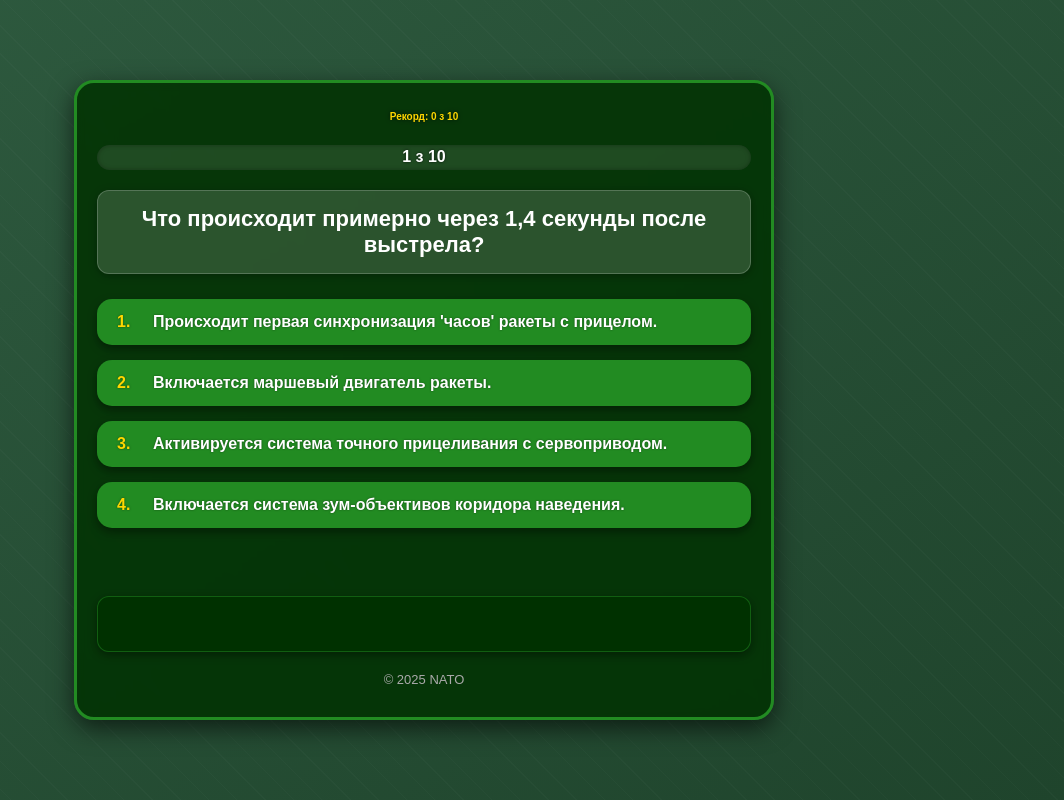
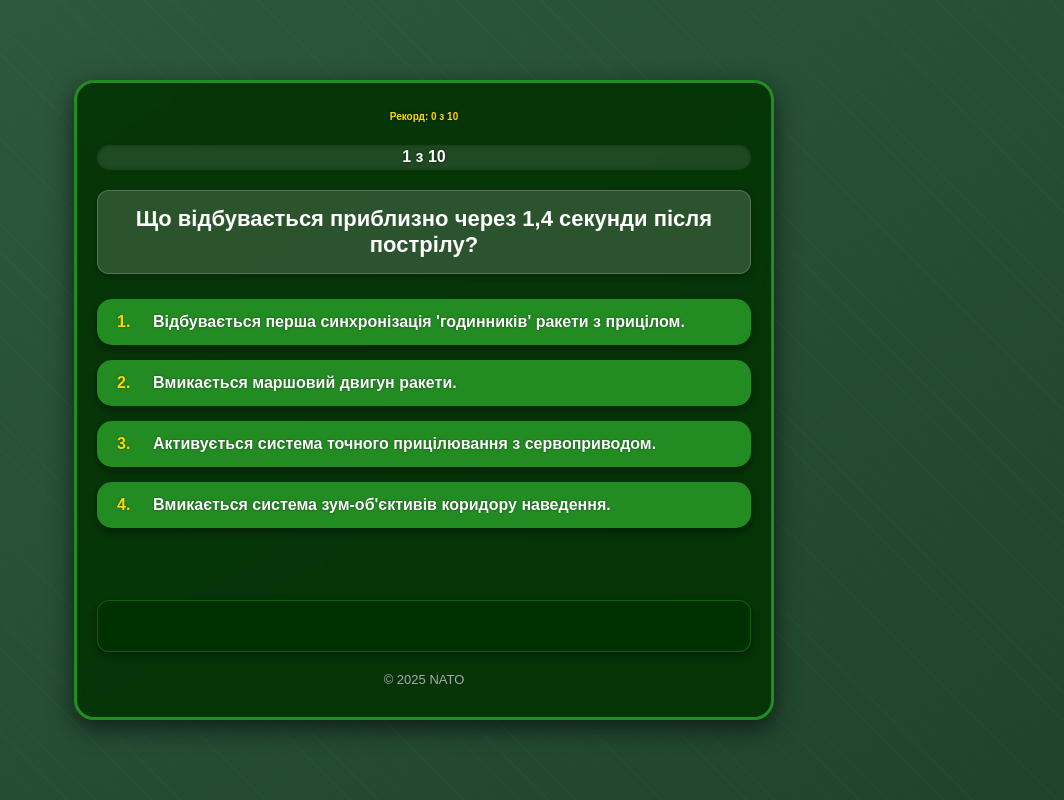
Before and after one commit to VITALIINATO/testzsu, a plain HTML site: page test02.html in a window 1280 px wide. Shown: the whole page, without its empty margins (216-1280 px from the left). Drawn offline with Linux system fonts and the light colour scheme.

Commit message:
Add files via upload

```diff
--- a/test02.html
+++ b/test02.html
@@ -141,7 +141,7 @@
             font-size: 18px;
             background-color: rgba(0, 50, 0, 0.95);
             color: #f0f0f0;
-            padding: 12px;
+            padding: 10px;
             border-radius: 12px;
             margin-bottom: 20px;
             border: 1px solid rgba(34, 139, 34, 0.5);
@@ -159,7 +159,7 @@
             display: none;
             padding: 14px 35px;
             font-size: 18px;
-            background-color: #2e8b57;
+            background-color: #545c70;
             color: white;
             border: none;
             border-radius: 18px;
@@ -170,7 +170,7 @@
             margin: 0 auto 20px;
         }
         .next-button:hover {
-            background-color: #226633;
+            background-color: #235c7c;
             transform: scale(1.05);
             box-shadow: 0 6px 18px rgba(0, 0, 0, 0.7);
         }
@@ -514,104 +514,100 @@
             };
         });
 
+
 const questions = [
     {
-                question: "Каков основной принцип наведения ракеты RBS-70?",
+        question: "Який основний принцип наведення ракети RBS-70?",
         options: [
-                    { text: "Ракета получает координаты GPS от прицела и следует по ним к цели.", correct: false },
-                    { text: "Ракета следует за лучом наведения, который создается в прицеле.", correct: true },
-                    { text: "Наведение осуществляется по проводам, которые разматываются с ракеты после запуска.", correct: false },
-                    { text: "Ракета использует инфракрасную головку самонаведения для захвата тепловой сигнатуры цели.", correct: false }
+            { text: "Ракета отримує координати GPS від прицілу і слідує за ними до цілі.", correct: false },
+            { text: "Ракета слідує за променем наведення, який створюється в прицілі.", correct: true },
+            { text: "Наведення здійснюється за допомогою проводів, які розмотуються з ракети після запуску.", correct: false },
+            { text: "Ракета використовує інфрачервону головку самонаведення для захоплення теплової сигнатури цілі.", correct: false }
         ]
     },
     {
-                question: "Как ракета определяет свое положение внутри коридора наведения?",
+        question: "Як ракета визначає свою позицію всередині коридору наведення?",
         options: [
-                    { text: "Используя собственную инерциальную систему навигации для отслеживания отклонений от курса.", correct: false },
-                    { text: "Путем анализа интенсивности лазерного луча в четырех разных точках на своем корпусе.", correct: false },
-                    { text: "Она получает закодированные цифровые сигналы, которые точно указывают ее координаты.", correct: false },
-                    { text: "С помощью измерения разницы во времени между ожидаемым и фактическим моментом прохождения луча через приемник.", correct: true }
+            { text: "Використовуючи власну інерціальну систему навігації для відстеження відхилень від курсу.", correct: false },
+            { text: "Шляхом аналізу інтенсивності лазерного променя в чотирьох різних точках на своєму корпусі.", correct: false },
+            { text: "Вона отримує закодовані цифрові сигнали, які точно вказують її координати.", correct: false },
+            { text: "За допомогою вимірювання різниці в часі між очікуваним і фактичним моментом проходження променя через приймач.", correct: true }
         ]
     },
     {
-                question: "Каково назначение системы зум-объективов в прицеле?",
+        question: "Яке призначення системи зум-об'єктивів у прицілі?",
         options: [
-                    { text: "Для увеличения мощности лазерного луча по мере удаления ракеты.", correct: false },
-                    { text: "Для изменения угла конуса коридора наведения с целью поддержания постоянной интенсивности света и увеличения разрешения.", correct: true },
-                    { text: "Для увеличения изображения цели для оператора.", correct: false },
-                    { text: "Для автоматической фокусировки луча наведения на цели.", correct: false }
+            { text: "Для збільшення потужності лазерного променя по мірі віддалення ракети.", correct: false },
+            { text: "Для зміни кута конуса коридору наведення з метою підтримки постійної інтенсивності світла та збільшення роздільної здатності.", correct: true },
+            { text: "Для збільшення зображення цілі для оператора.", correct: false },
+            { text: "Для автоматичної фокусировки променя наведення на цілі.", correct: false }
         ]
     },
     {
-                question: "В какой момент после запуска ракеты может потребоваться грубое прицеливание?",
+        question: "У який момент після запуску ракети може знадобитися грубе прицілювання?",
         options: [
-                    { text: "Когда зеркало системы точного прицеливания приближается к своему пределу отклонения.", correct: true },
-                    { text: "Если цель выполняет резкий маневр уклонения.", correct: false },
-                    { text: "Немедленно после запуска, чтобы 'поймать' ракету в луч наведения.", correct: false },
-                    { text: "Грубое прицеливание никогда не используется после запуска ракеты.", correct: false }
+            { text: "Коли дзеркало системи точного прицілювання наближається до свого межі відхилення.", correct: true },
+            { text: "Якщо ціль виконує різкий маневр ухилення.", correct: false },
+            { text: "Відразу після запуску, щоб 'зловити' ракету в промінь наведення.", correct: false },
+            { text: "Грубе прицілювання ніколи не використовується після запуску ракети.", correct: false }
         ]
     },
     {
-                question: "Какую форму имеет коридор наведения и как он формируется?",
+        question: "Яку форму має коридор наведення і як він формується?",
         options: [
-                    { text: "Цилиндрическую; формируется четырьмя статичными лазерными лучами, определяющими его границы.", correct: false },
-                    { text: "Коническую; формируется лазерным лучом, который совершает горизонтальные и вертикальные развертки.", correct: true },
-                    { text: "Прямоугольную; формируется двумя колеблющимися лазерными плоскостями.", correct: false },
-                    { text: "Сферическую; генерируется самой ракетой вокруг себя.", correct: false }
+            { text: "Циліндричну; формується чотирма статичними лазерними променями, що визначають його межі.", correct: false },
+            { text: "Конічну; формується лазерним променем, який здійснює горизонтальні та вертикальні розгортки.", correct: true },
+            { text: "Прямокутну; формується двома коливальними лазерними площинами.", correct: false },
+            { text: "Сферичну; генерується самою ракетою навколо себе.", correct: false }
         ]
     },
-
     {
-                question: "Какова основная функция джойстика для большого пальца после запуска ракеты?",
+        question: "Яка основна функція джойстика для великого пальця після запуску ракети?",
         options: [
-                    { text: "Отправка команды на подрыв боевой части ракеты.", correct: false },
-                    { text: "Изменение скорости линии прицеливания и луча наведения путем управления сервоприводным зеркалом.", correct: true },
-                    { text: "Прямое управление рулями ракеты.", correct: false },
-                    { text: "Регулировка уровня увеличения (зума) в телескопе.", correct: false }
+            { text: "Надсилання команди на підрив бойової частини ракети.", correct: false },
+            { text: "Зміна швидкості лінії прицілювання та променя наведення шляхом керування сервопривідним дзеркалом.", correct: true },
+            { text: "Пряме керування кермами ракети.", correct: false },
+            { text: "Регулювання рівня збільшення (зуму) в телескопі.", correct: false }
         ]
     },
-
     {
-                question: "Почему перед запуском прицел устанавливается с номинальной вертикальной ошибкой в 2 градуса вверх?",
+        question: "Чому перед запуском приціл встановлюється з номінальною вертикальною похибкою в 2 градуси вгору?",
         options: [
-                    { text: "Чтобы учесть кривизну Земли на больших расстояниях.", correct: false },
-                    { text: "Чтобы предотвратить падение ракеты ниже коридора наведения сразу после запуска.", correct: true },
-                    { text: "Чтобы компенсировать ожидаемую скорость набора высоты целью.", correct: false },
-                    { text: "Чтобы улучшить обзор цели для оператора поверх ракетного контейнера.", correct: false }
+            { text: "Щоб врахувати кривизну Землі на великих відстанях.", correct: false },
+            { text: "Щоб запобігти падінню ракети нижче коридору наведення відразу після запуску.", correct: true },
+            { text: "Щоб компенсувати очікувану швидкість набору висоти ціллю.", correct: false },
+            { text: "Щоб покращити огляд цілі для оператора поверх ракетного контейнера.", correct: false }
         ]
     },
-
     {
-                question: "Что происходит примерно через 1,4 секунды после выстрела?",
+        question: "Що відбувається приблизно через 1,4 секунди після пострілу?",
         options: [
-                    { text: "Включается маршевый двигатель ракеты.", correct: false },
-                    { text: "Включается система зум-объективов коридора наведения.", correct: true },
-                    { text: "Происходит первая синхронизация 'часов' ракеты с прицелом.", correct: false },
-                    { text: "Активируется система точного прицеливания с сервоприводом.", correct: false }
+            { text: "Вмикається маршовий двигун ракети.", correct: false },
+            { text: "Вмикається система зум-об'єктивів коридору наведення.", correct: true },
+            { text: "Відбувається перша синхронізація 'годинників' ракети з прицілом.", correct: false },
+            { text: "Активується система точного прицілювання з сервоприводом.", correct: false }
         ]
     },
-
     {
-                question: "Каким образом электроника ракеты синхронизируется с электроникой прицела во время полета?",
+        question: "Яким чином електроніка ракети синхронізується з електронікою прицілу під час польоту?",
         options: [
-                    { text: "Ракета и прицел работают независимо после предварительной синхронизации перед запуском.", correct: false },
-                    { text: "Внутренние 'часы' ракеты постоянно синхронизируются импульсами самого луча наведения.", correct: true },
-                    { text: "Синхронизация происходит только один раз в момент запуска.", correct: false },
-                    { text: "Отдельный радиоканал используется для передачи данных синхронизации от прицела к ракете.", correct: false }
+            { text: "Ракета і приціл працюють незалежно після попередньої синхронізації перед запуском.", correct: false },
+            { text: "Внутрішні 'годинники' ракети постійно синхронізуються імпульсами самого променя наведення.", correct: true },
+            { text: "Синхронізація відбувається лише один раз у момент запуску.", correct: false },
+            { text: "Окремий радіоканал використовується для передачі даних синхронізації від прицілу до ракети.", correct: false }
         ]
     },
-
     {
-                question: "Как соотносятся линия прицеливания телескопа и центральная линия коридора наведения?",
+        question: "Як співвідносяться лінія прицілювання телескопа та центральна лінія коридору наведення?",
         options: [
-                    { text: "Центральная линия коридора всегда направлена немного впереди линии прицеливания для упреждения цели.", correct: false },
-                    { text: "Они совпадают, что гарантирует направление коридора наведения точно туда, куда целится оператор.", correct: true },
-                    { text: "Они не связаны; оператор наводит телескоп, а отдельная система выравнивает коридор.", correct: false },
-                    { text: "Центральная линия коридора смещена относительно линии прицеливания на фиксированный угол в 2 градуса.", correct: false }
+            { text: "Центральна лінія коридору завжди направлена трохи попереду лінії прицілювання для упередження цілі.", correct: false },
+            { text: "Вони збігаються, що гарантує направленість коридору наведення точно туди, куди цілиться оператор.", correct: true },
+            { text: "Вони не пов'язані; оператор наводить телескоп, а окрема система вирівнює коридор.", correct: false },
+            { text: "Центральна лінія коридору зміщена відносно лінії прицілювання на фіксований кут у 2 градуси.", correct: false }
         ]
     },
+];
 
-        ];
     </script>
 </body>
 </html>
```
Lines whose indentation alone changed are shown as unchanged.
